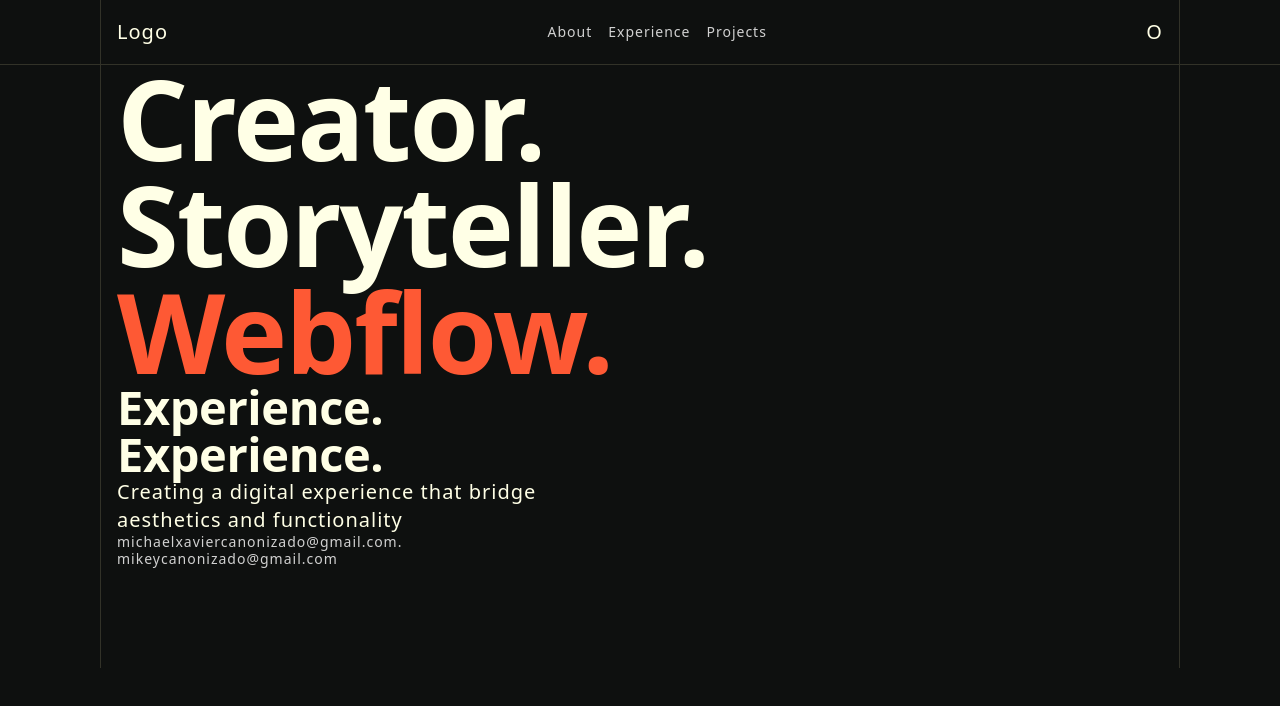
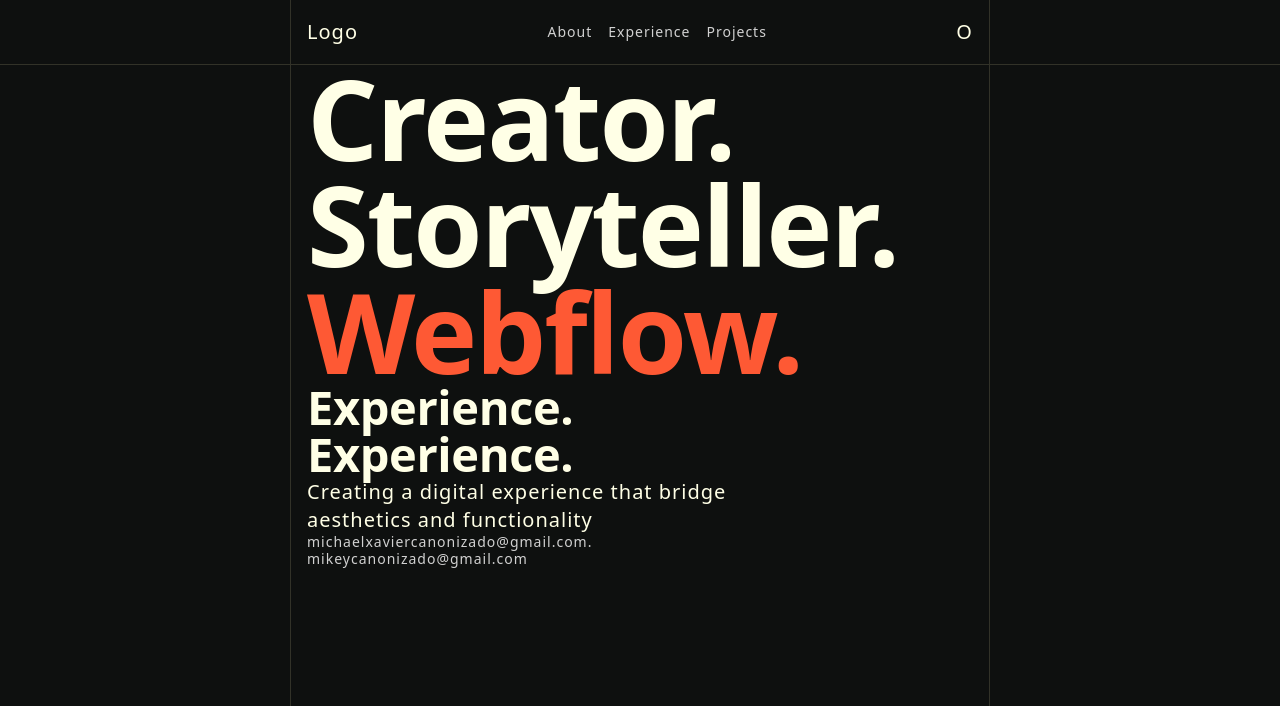
Before and after one commit to michaelcanonizado/michaelcanonizado, a Next.js app: page / in a window 1280 px wide. Shown: the top 706 px of the page. Built offline with nearby package versions, Linux system fonts and the light colour scheme.

Commit message:
fix: fix content overflowing container and refactor how the container is handled

```diff
--- a/src/app/layout.tsx
+++ b/src/app/layout.tsx
@@ -20,8 +20,8 @@ export default function RootLayout({
       <body
         className={'text-body flex flex-col justify-center' + inter.className}
       >
-        <NavigationBar />
-        <main className='flex w-screen justify-center'>
+        <NavigationBar className='px-md' />
+        <main className='flex justify-center px-md'>
           <div className='container border-x-[1px] pb-[100px]'>{children}</div>
         </main>
       </body>
--- a/src/app/page.tsx
+++ b/src/app/page.tsx
@@ -1,9 +1,5 @@
 import Hero from './_sections/hero';
 
 export default function Home() {
-  return (
-    <div className='space-y-md'>
-      <Hero />
-    </div>
-  );
+  return <div className='min-h-[5000px] space-y-md'>{<Hero />}</div>;
 }
--- a/src/components/sections/navigation/index.tsx
+++ b/src/components/sections/navigation/index.tsx
@@ -1,8 +1,10 @@
+import { cn } from '@/lib/utils';
+import { ComponentBaseProps } from '@/types';
 import Link from '@/components/ui/link';
 
-const NavigationBar = () => {
+const NavigationBar = ({ className }: ComponentBaseProps) => {
   return (
-    <header className='flex justify-center border-b-[1px]'>
+    <header className={cn('flex justify-center border-b-[1px]', className)}>
       <nav className='container flex h-[64px] flex-row items-center justify-between border-x-[1px]'>
         <div className=''>
           <h1>Logo</h1>
--- a/src/styles/globals.css
+++ b/src/styles/globals.css
@@ -49,10 +49,8 @@
 .container {
   padding-left: 16px;
   padding-right: 16px;
-  margin-left: 16px;
-  margin-right: 16px;
   width: 100%;
-  max-width: 1080px;
+  max-width: 700px;
 }
 .text-display {
   font-size: calc((112 / 16) * 1rem);
```
